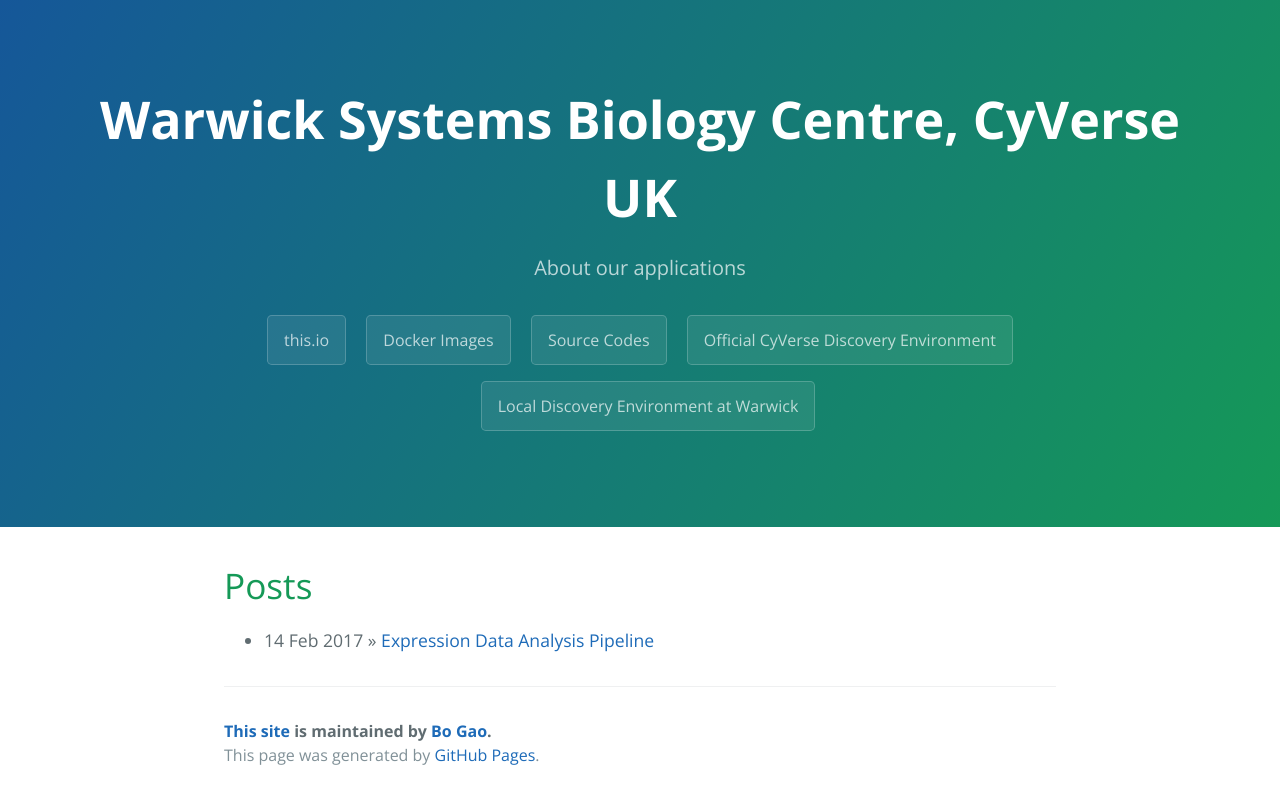
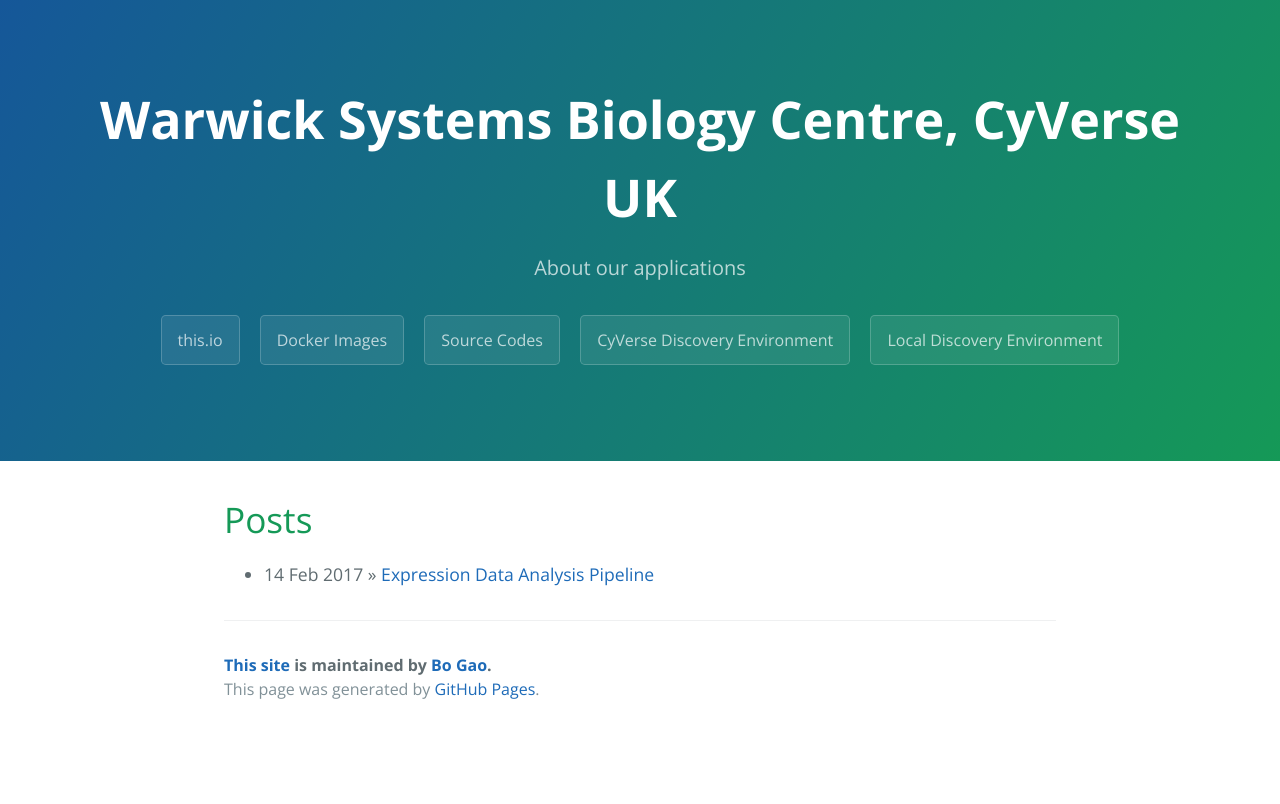
Before and after one commit to cyversewarwick/cyversewarwick.github.io, a Jekyll site: the page built from index.html, in a window 1280 px wide. Shown: the top 804 px of the page. Built offline with Jekyll 4.4.1, drawn with Linux system fonts in a browser that asks for light colours.

Commit message:
Update page-header.html

```diff
--- a/_includes/page-header.html
+++ b/_includes/page-header.html
@@ -4,6 +4,6 @@
   <a href="{{ site.url }}" class="btn">this.io</a>
   <a href="https://hub.docker.com/u/cyversewarwick/" class="btn">Docker Images</a>
   <a href="https://github.com/cyversewarwick" class="btn">Source Codes</a>
-  <a href="https://de.cyverse.org/de/" class="btn">Official CyVerse Discovery Environment</a>
-  <a href="https://cyverse.warwick.ac.uk/de" class="btn">Local Discovery Environment at Warwick</a>
+  <a href="https://de.cyverse.org/de/" class="btn">CyVerse Discovery Environment</a>
+  <a href="https://cyverse.warwick.ac.uk/de" class="btn">Local Discovery Environment</a>
 </section>
```
